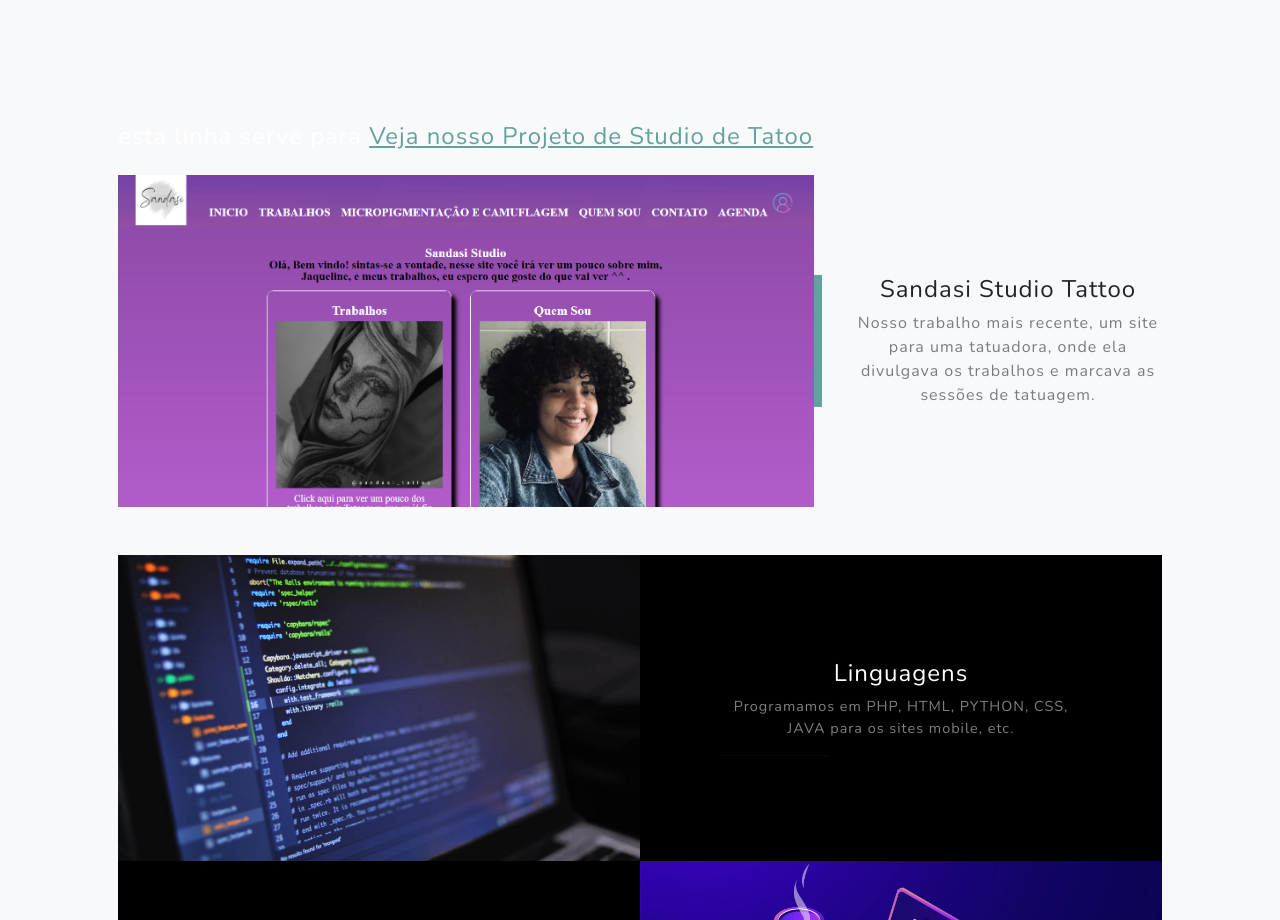
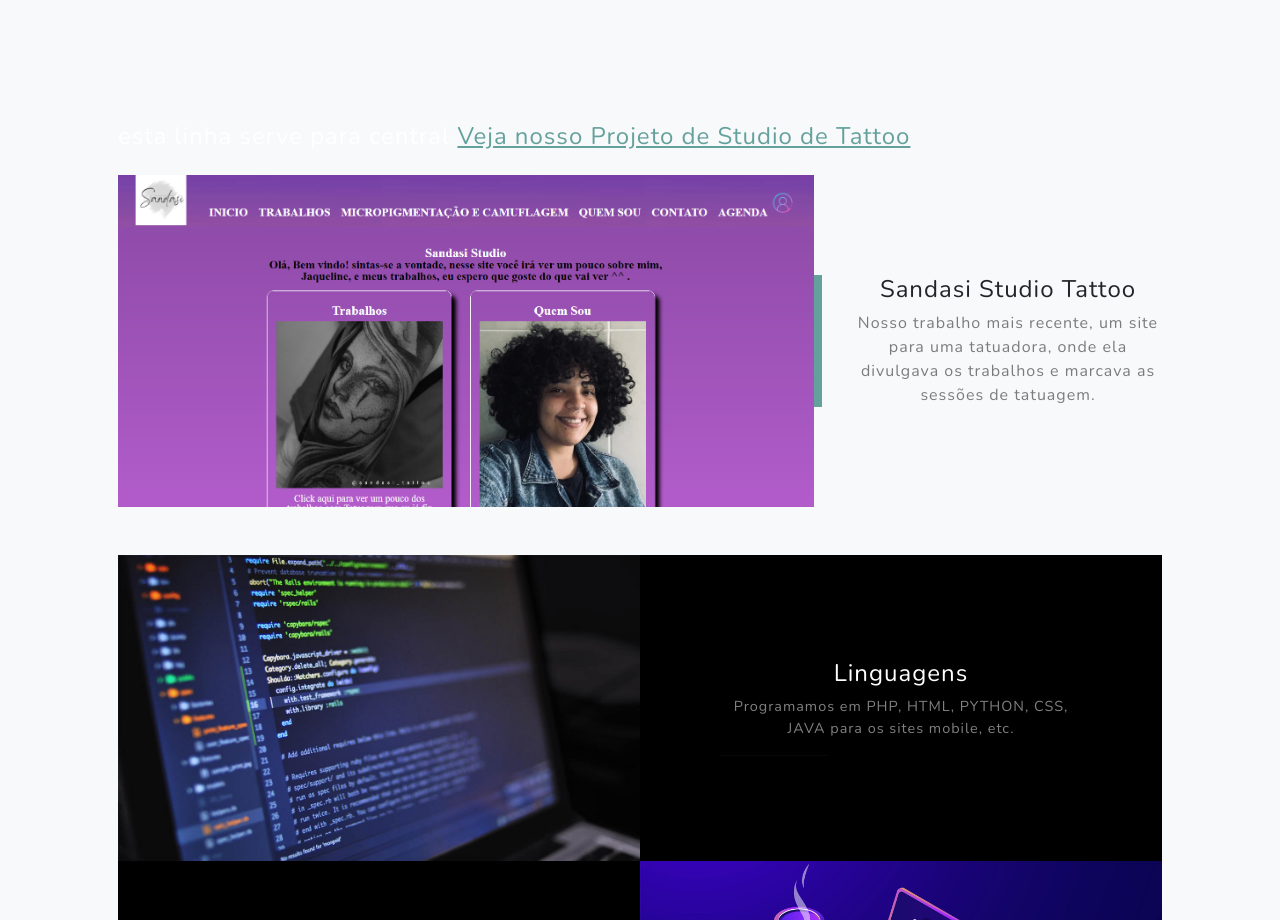
Before and after one commit to camillaBarbosa/simac-kcir, a plain HTML site: page index.html in a window 1280 px wide. Shown: the part 1860-2780 px from the top of the page. Drawn offline with nearby package versions, Linux system fonts and the light colour scheme; files whose address does not match are found by name.

Commit message:
Update index.html

```diff
--- a/index.html
+++ b/index.html
@@ -73,8 +73,8 @@
             <div class="container px-4 px-lg-5">
                 <!-- Featured Project Row-->
                 <div class="row gx-0 mb-4 mb-lg-5 align-items-center">
-                    <h4 class="text-white mb-4"> esta linha serve para
-                        <a href="https://camillabarbosa.github.io/sandasi/index.html" target = "_blanc">Veja nosso Projeto de Studio de Tatoo</a>
+                    <h4 class="text-white mb-4"> esta linha serve para central
+                        <a href="https://camillabarbosa.github.io/sandasi/index.html" target = "_blanc">Veja nosso Projeto de Studio de Tattoo</a>
                     </h4>
                     <div class="col-xl-8 col-lg-7"><img class="img-fluid mb-3 mb-lg-0" src="assets/img/sandasi.PNG" alt="sandasi" /></div>
                     <div class="col-xl-4 col-lg-5">
```
